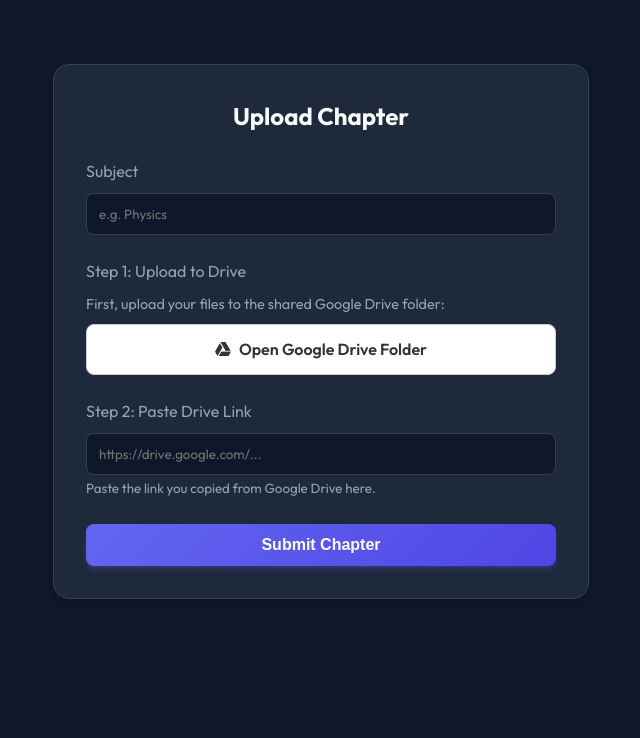
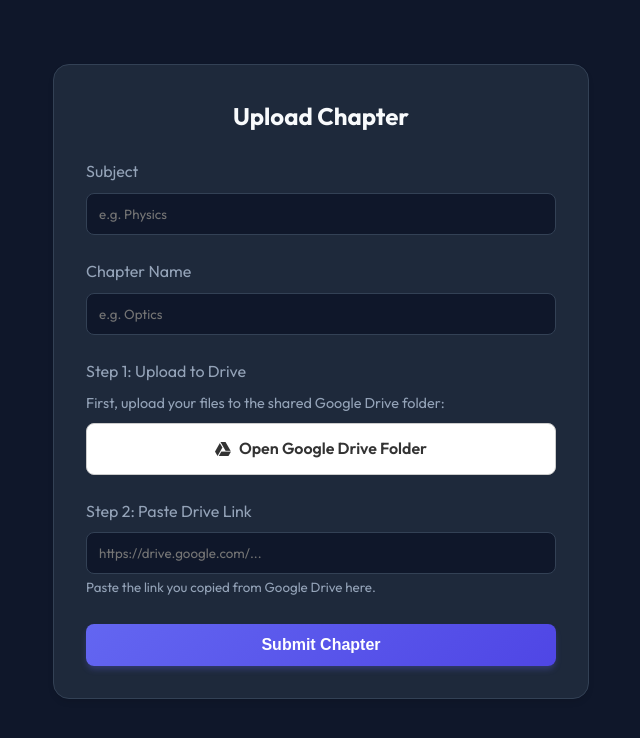
Before and after one commit to priyanshsrivastava749/Student-Dashboard, a Django app: page /submit-chapter/ in a window 1280 px wide. Shown: the top 738 px of the page, without its empty margins (319-959 px from the left). Run offline with Django 5.2, Linux system fonts and the light colour scheme; a user stored in the database is signed in.

Commit message:
Fix student upload link and implement delete chapter feature

```diff
--- a/dashboard/urls.py
+++ b/dashboard/urls.py
@@ -15,5 +15,6 @@ urlpatterns = [
     path('submit-chapter/', views.submit_chapter, name='submit_chapter'),
     path('my-chapters/', views.student_chapters, name='student_chapters'),
     path('review-chapters/', views.teacher_chapters, name='teacher_chapters'),
+    path('delete-chapter/<int:chapter_id>/', views.delete_chapter_submission, name='delete_chapter_submission'),
 ]
 # Touch
--- a/dashboard/views.py
+++ b/dashboard/views.py
@@ -184,3 +184,14 @@ def teacher_chapters(request):
         'pending_chapters': pending_chapters,
         'completed_chapters': completed_chapters
     })
+
+@login_required
+def delete_chapter_submission(request, chapter_id):
+    # Ensure user is a teacher
+    if not hasattr(request.user, 'studentprofile') or not request.user.studentprofile.is_teacher:
+         return redirect('dashboard')
+
+    chapter = get_object_or_404(ChapterSubmission, id=chapter_id)
+    chapter.delete()
+    messages.success(request, 'Chapter submission deleted.')
+    return redirect('teacher_chapters')
--- a/templates/dashboard/submit_chapter.html
+++ b/templates/dashboard/submit_chapter.html
@@ -12,6 +12,12 @@
                 <label for="{{ form.subject.id_for_label }}">Subject</label>
                 {{ form.subject }}
                 {{ form.subject.errors }}
+            </div>
+
+            <div class="form-group" style="margin-bottom: 1.5rem;">
+                <label for="{{ form.chapter_name.id_for_label }}">Chapter Name</label>
+                {{ form.chapter_name }}
+                {{ form.chapter_name.errors }}
             </div>
 
             <div class="form-group" style="margin-bottom: 1.5rem;">
```
Also changed, not shown: templates/dashboard.html (+25 -0 lines), templates/dashboard/teacher_chapters.html (+6 -14 lines), db.sqlite3.
